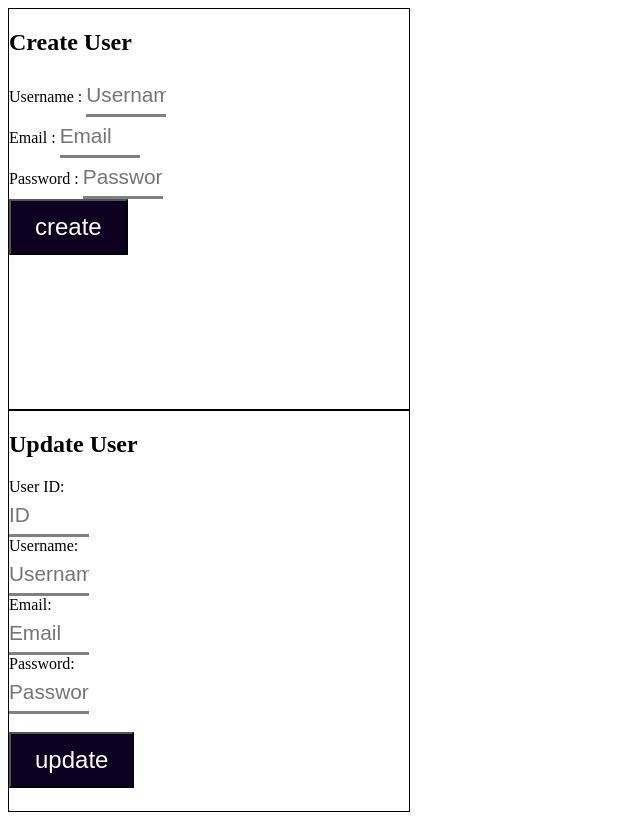
After one commit to CengizReis88/Assignments, a PHP site: page / in a window 1280 px wide. The commit adds this page. Shown: the whole page, without its empty margins (0-640 px from the left). Run offline with PHP 8.4, Linux system fonts and the light colour scheme.

Commit message:
unfinished

```diff
--- /dev/null
+++ b/CRUD Application/index.php
@@ -0,0 +1,35 @@
+<html>
+<head>
+    <title>CRUD App</title>
+    <link rel="stylesheet" href="style.css">
+</head>
+<body>
+    <div class="container" id="container">
+        <h2>Create User</h2>
+        <form action="create.php" method="POST">
+            <label for="username">Username : </label>
+            <input type="text" id="username" name="username" placeholder="Username" class="form_field"><br>
+            <label for="email">Email : </label>
+            <input type="email" id="email" name="email" placeholder="Email" class="form_field"><br>
+            <label for="password">Password : </label>
+            <input type="password" id="password" name="password" placeholder="Password" class="form_field"><br>
+            <input type="submit" value="create" class="submitbutton">
+        </form>
+    </div>
+
+    <div class="container" id="container">
+        <h2>Update User</h2>
+        <form action="update.php" method="PUT">
+            <label for="user_id">User ID:</label><br>
+            <input type="text" id="user_id" name="user_id" placeholder="ID" class="form_field"><br>
+            <label for="username">Username:</label><br>
+            <input type="text" id="username" name="username" placeholder="Username" class="form_field"><br>
+            <label for="email">Email:</label><br>
+            <input type="email" id="email" name="email" placeholder="Email" class="form_field"><br>
+            <label for="password">Password:</label><br>
+            <input type="password" id="password" name="password" placeholder="Password" class="form_field"><br><br>
+            <input type="submit" value="update" class="submitbutton">
+        </form>
+    </div>
+</body>
+</html>
--- a/CRUD Application/style.css
+++ b/CRUD Application/style.css
@@ -1,6 +1,6 @@
 .form_field {
     position: relative;
-    width: 10%;
+    width: 20%;
     border: 0;
     border-bottom: 3px solid gray;
     outline: 0;
@@ -18,7 +18,15 @@
     padding: 12px 24px;
     font-size: 24px;
     text-align: center;
-    position:fixed  ;
+    position:relative;
     z-index: 1;
 }
 .startbutton:hover{opacity: 0.9;}
+
+
+#container {
+    position: relative;
+    width: 400px;
+    height: 400px;
+    border: 1px solid black;
+}
--- a/CRUD Application/web_dev_crud.sql
+++ b/CRUD Application/web_dev_crud.sql
@@ -3,7 +3,7 @@ CREATE TABLE `users` (
   `user_id` int(11) NOT NULL,
   `username` varchar(32) NOT NULL,
   `email` varchar(128) NOT NULL,
-  `password` int(128) NOT NULL
+  `password` varchar(128) NOT NULL
 )
 
 ALTER TABLE `users`
```
Also changed, not shown: CRUD Application/connect.php (added, +23 -0 lines), CRUD Application/create.php (+17 -35 lines), CRUD Application/delete.php (added, +17 -0 lines), CRUD Application/read.php (added, +11 -0 lines), CRUD Application/update.php (added, +19 -0 lines).
